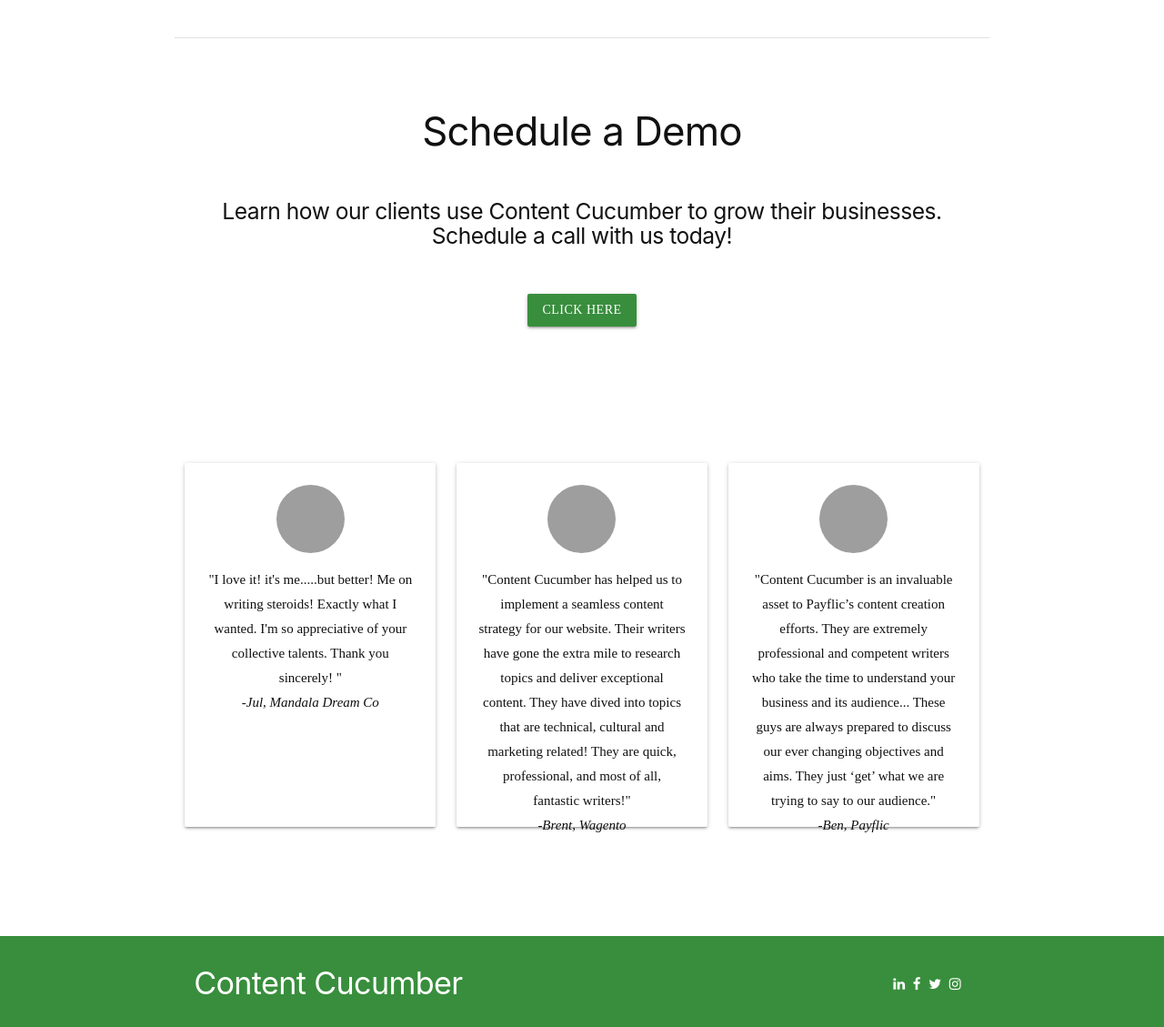
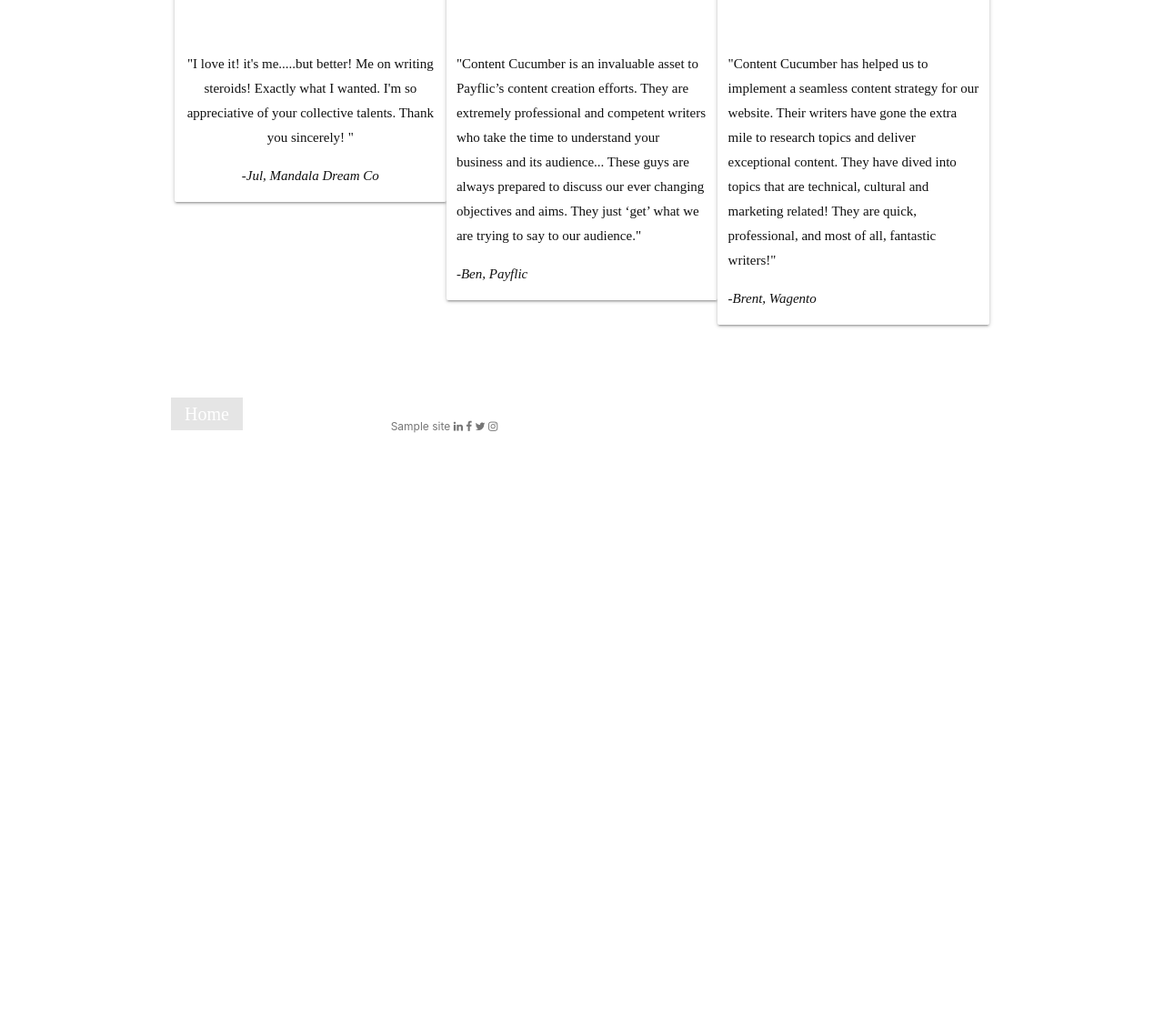
Before and after one commit to djruiz/twentynineteencustom, a WordPress theme: the page made by front-page.php in a window 1280 px wide. Shown: the part 2498-3627 px from the top of the page at 91% size. After the commit the page ends 3044 px from the top, so only its background shows below. Run offline with PHP 8.4 and a stand-in for WordPress, Linux system fonts and the light colour scheme; the site name, menu and one post (Sample post) are stand-ins, and other content is empty; style sheets or scripts are compiled from the project's sources; some libraries are stand-ins or nearby versions; some web fonts are replaced; grey boxes are pictures that could not be loaded.

Commit message:
making testimonial cards

```diff
--- a/front-page.php
+++ b/front-page.php
@@ -1,4 +1,5 @@
 <?php
+
 /**
  * The main template file
  *
@@ -22,27 +23,29 @@
 <!-- Compiled and minified JavaScript -->
 <script src="https://cdnjs.cloudflare.com/ajax/libs/materialize/1.0.0/js/materialize.min.js"></script>
 <!-- Compiled and minified CSS -->
-<link rel="stylesheet" media="screen" href="https://fontlibrary.org/face/glacial-indifference" type="text/css"/>
+<link rel="stylesheet" media="screen" href="https://fontlibrary.org/face/glacial-indifference" type="text/css" />
 
 
-<script src="https://js.chargebee.com/v2/chargebee.js" data-cb-site="contentcucumber" ></script>
+<script src="https://js.chargebee.com/v2/chargebee.js" data-cb-site="contentcucumber"></script>
 <!-- Compiled and minified JavaScript -->
 
 
 <section id="primary" class="content-area">
   <main id="main" class="site-main">
     <div class="container">
-            <div style="margin: 150px 0;" class="row">
+      <div style="margin: 15vh 0;" class="row">
         <div class="col s12 m6">
           <h3>We write blogs that grow businesses</h3>
-                <h5>Don't worry about training, hiring, or freelancers.  Get teamed up with a writer that brings your blogs to life.</h5>
-                <a style="margin: 10px 0;" href="<?php $id = 1234; echo get_page_link($id);?>" class="btn green darken-2">How it Works</a>
-                <a style="margin: 10px;" href="<?php $id = 1197; echo get_page_link($id);?>" class="btn green darken-2 ">Pricing</a>
+          <h5>Don't worry about training, hiring, or freelancers. Get teamed up with a writer that brings your blogs to life.</h5>
+          <a style="margin: 10px 0;" href="<?php $id = 1234;
+                                            echo get_page_link($id); ?>" class="btn green darken-2">How it Works</a>
+          <a style="margin: 10px;" href="<?php $id = 1197;
+                                          echo get_page_link($id); ?>" class="btn green darken-2 ">Pricing</a>
 
         </div>
         <div class="col s12 m6 right-align">
           <!--<img style="width: 350px; border-radius: 50%;" src="http://localhost/wordpress/wp-content/uploads/2019/12/600866_Blog-image-design_Op02_121219.png" alt="testing"> -->
-                <?php echo wp_get_attachment_image( 26, array('350', '1000'), "", array( "class" => "" ) );  ?>
+          <?php echo wp_get_attachment_image(26, array('350', '1000'), "", array("class" => ""));  ?>
         </div>
       </div>
 
@@ -57,7 +60,7 @@
       <div class="row">
         <div class="col s12">
           <div class="video-container">
-        <iframe width="400" height="480" src="//www.youtube.com/embed/Q8TXgCzxEnw?rel=0" frameborder="0" allowfullscreen></iframe>
+            <iframe width="400" height="480" src="https://www.youtube.com/embed/COK8Rcsxfj4" frameborder="0" allow="accelerometer; autoplay; encrypted-media; gyroscope; picture-in-picture" allowfullscreen></iframe>
           </div>
         </div>
       </div>
@@ -69,7 +72,7 @@
           <div class="card">
             <div class="card-content center-align" style="margin: 100px 0;">
               <span class="card-title center-align">
-          <?php echo wp_get_attachment_image( 25, array('125', '125'), "", array( "class" => "img-responsive" ) );  ?>
+                <?php echo wp_get_attachment_image(25, array('125', '125'), "", array("class" => "img-responsive"));  ?>
               </span>
               <h5>You Request</h5>
               <p>Describe what you'd like us to write.
@@ -82,7 +85,7 @@
           <div class="card">
             <div class="card-content center-align" style="margin: 100px 0;">
               <span class="card-title center-align">
-          <?php echo wp_get_attachment_image( 23, array('125', '125'), "", array( "class" => "img-responsive" ) );  ?>
+                <?php echo wp_get_attachment_image(23, array('125', '125'), "", array("class" => "img-responsive"));  ?>
               </span>
               <h5>We Create</h5>
               <p>Work with the same writer on every project.
@@ -95,7 +98,7 @@
           <div class="card">
             <div class="card-content center-align" style="margin: 100px 0;">
               <span class="card-title">
-          <?php echo wp_get_attachment_image( 24, array('125', '125'), "", array( "class" => "img-responsive" ) );  ?>
+                <?php echo wp_get_attachment_image(24, array('125', '125'), "", array("class" => "img-responsive"));  ?>
               </span>
               <h5>You Receive</h5>
               <p>Build a loyal audience of readers.
@@ -107,25 +110,13 @@
       </div>
 
       <div class="row center-align" style="margin-bottom: 50px;">
-    <a href="<?php $id = 1197; echo get_page_link($id);?>" class="read-more-button btn green darken-2">Get Started</a>
+        <a href="<?php $id = 1197;
+                  echo get_page_link($id); ?>" class="read-more-button btn green darken-2">Get Started</a>
       </div>
 
       <div class="divider"></div>
 
-    <div class="row" style="margin: 100px 0;">
-        <div class="col s12 m6 ">
-            <div class="video-container z-depth-2">
-                <iframe width="853" height="480" src="//www.youtube.com/embed/Q8TXgCzxEnw?rel=0" frameborder="0" allowfullscreen></iframe>
-            </div>
-        </div>
-        <div class="col s12 m6 center-align">
-                <h3>Why we do it</h3>
-                <h6 style="margin: 50px 0;">Lorem ipsum dolor sit amet, consectetur adipisicing elit. Provident, asperiores ratione et id incidunt excepturi eveniet nemo tempora nostrum veniam quam nam fugit magni, quibusdam a ex! Consequatur, libero. Quas!</h6>
-                <a href="#" class="btn green darken-2">Click Here</a>
-        </div>
 
-    </div>
-    <div class="divider"></div>
 
       <div style="margin-top: 50px; margin-bottom: 50px;" class="row center-align">
         <div class="col s12">
@@ -141,40 +132,41 @@
         </form>
       </div>
 
-            <div class="row center-align">
-            <div class="col s12 m4">
-      <div class="card">
-        <div class="card-content" style="margin: 100px 0;">
-          <span class="card-title center-align">
-          <img style="border-radius: 50%; height: 75px; width: 75px;" src="http://localhost/wordpress/wp-content/uploads/2019/12/0.png" alt="">
-          </span>
+      <div class="row">
+        <div class="col m4 card center-align">
+          <div class="card-image center-align" style="height: 200px; display: flex; align-items: center;">
+
+            <img class="center-align" src=" http://localhost/wordpress/wp-content/uploads/2020/01/mandala-gold-on-white-bg-1_180x.png" alt="">
+          </div>
+          <div class="">
             <p>"I love it! it's me.....but better! Me on writing steroids! Exactly what I wanted. I'm so appreciative of your collective talents. Thank you sincerely! "</p>
             <p><i>-Jul, Mandala Dream Co</i></p>
           </div>
         </div>
+
+        <div class="col m4 card">
+
+          <div class="card-image" style="height: 200px; display: flex; align-items: center;">
+            <img src="http://localhost/wordpress/wp-content/uploads/2020/01/stickyLogo.png" alt="">
           </div>
-    <div class="col s12 m4">
-      <div class="card">
-        <div class="card-content" style="margin: 100px 0;">
-          <span class="card-title center-align">
-          <img style="border-radius: 50%; height: 75px; width: 75px;" src="http://localhost/wordpress/wp-content/uploads/2019/12/twitter.png" alt="">
-          </span>
+          <div class="">
+            <p>"Content Cucumber is an invaluable asset to Payflic’s content creation efforts. They are extremely professional and competent writers who take the time to understand your business and its audience... These guys are always prepared to discuss our ever changing objectives and aims. They just ‘get’ what we are trying to say to our audience."</p>
+            <p><i>-Ben, Payflic</i></p>
+          </div>
+        </div>
+        <div class="col m4 card">
+
+          <div class="card-image" style="height: 200px; display: flex; align-items: center;">
+            <img src="http://localhost/wordpress/wp-content/uploads/2020/01/wagneto.png" alt="">
+          </div>
+          <div class="">
             <p>"Content Cucumber has helped us to implement a seamless content strategy for our website. Their writers have gone the extra mile to research topics and deliver exceptional content. They have dived into topics that are technical, cultural and marketing related! They are quick, professional, and most of all, fantastic writers!"</p>
             <p><i>-Brent, Wagento</i></p>
           </div>
         </div>
       </div>
-    <div class="col s12 m4">
-      <div class="card">
-        <div class="card-content" style="margin: 100px 0;">
-          <span class="card-title center-align">
-          <img style="border-radius: 50%; height: 75px; width: 75px;" src="http://localhost/wordpress/wp-content/uploads/2019/12/twitter.png" alt="">
-          </span>
-          <p>"Content Cucumber is an invaluable asset to Payflic’s content creation efforts. They are extremely professional and competent writers who take the time to understand your business and its audience... These guys are always prepared to discuss our ever changing objectives and aims. They just ‘get’ what we are trying to say to our audience."</p>
-          <p><i>-Ben, Payflic</i></p>
-        </div>
-      </div>
-    </div>
+
+
     </div>
     </div>
     </div>
@@ -185,7 +177,7 @@
     </div>
     </div>
     <script>
-$(document).ready(function(){
+      $(document).ready(function() {
         $('.modal').modal();
       })
     </script>
@@ -195,12 +187,12 @@
 
 
 <style>
-
   body {
     font-family: 'GlacialIndifferenceRegular';
     font-weight: normal;
     font-style: normal;
   }
+
   /* Inactive/Active Default input field color */
   .input-field input[type]:not([readonly]),
   .input-field input[type]:focus:not([readonly]),
@@ -264,30 +256,18 @@
   }
 
 
-    #colophon {
-      display: none;
-    }
+
   .card .card-content {
     height: 400px;
+  }
+
+  .card-image {
+    height: 150px;
+    width: 150px;
+
   }
 </style>
 
 <?php
 get_footer();
 ?>
-<footer class="green darken-2" style=" height: 100px;">
-    <div class="container" style="color: white !important;">
-    <div class="row" style="padding: 10px; 30px; margin-bottom: 0;">
-        <div class="col s8">
-        <h4>Content Cucumber</h4>
-        </div>
-
-        <div class="col s4 right-align" style="margin-top: 30px;">
-        <a style="margin: 0 2.5px; color: white;" href="https://www.linkedin.com/company/content-cucumber" class="fa fa-linkedin"></a>
-		<a style="margin: 0 2.5px;color: white;" href="https://www.facebook.com/CucumberContent/" class="fa fa-facebook"></a>
-        <a style="margin: 0 2.5px;color: white;" href="https://twitter.com/contentcucumber?lang=en" class="fa fa-twitter"></a>
-        <a style="margin: 0 10px 0 2.5px; color: white;" href="https://www.instagram.com/contentcucumber/?hl=en" class="fa fa-instagram"></a>
-        </div>
-
-
-</footer>
--- a/header.php
+++ b/header.php
@@ -31,14 +31,25 @@
     }
 
     section#recent-posts-2.widget.widget_recent_entries ul li a {
-        color: green !important;
+		color: green !important;
+		font-size: 12px !important;
+		font-family: 'GlacialIndifferenceRegular';
     }
 
     section#archives-2.widget.widget_archive ul li a {
-        color: green !important;
+		color: green !important;
+		font-size: 12px !important;
+		font-family: 'GlacialIndifferenceRegular';
     }
     section#meta-2.widget.widget_meta ul li a {
-        color: green !important;
+		color: green !important;
+		font-size: 12px !important;
+		font-family: 'GlacialIndifferenceRegular';
+	}
+	section#categories-2.widget_categories ul li a {
+		color: green !important;
+		font-size: 12px !important;
+		font-family: 'GlacialIndifferenceRegular';
 	}
 
 
@@ -79,4 +90,4 @@
 			<?php endif; ?>
 		</header><!-- #masthead -->
 
-	<div id="content" class="site-content">
+	<div class="site-content">
--- a/home.php
+++ b/home.php
@@ -43,7 +43,7 @@
 		</main><!-- .site-main -->
 	</section><!-- .content-area -->
 		</div>
-		<div id="sidebar" style="margin-top: 25px;" class="col s4">
+		<div id="sidebar" style="" class="col s4">
 			<?php
 				//get_template_part( 'template-parts/footer/footer', 'widgets' );
 				get_template_part('template-parts/sidebar/sidebar');
--- a/sass/navigation/_menu-main-navigation.scss
+++ b/sass/navigation/_menu-main-navigation.scss
@@ -5,6 +5,8 @@
   -moz-box-shadow: none;
   box-shadow: none;
   background: transparent;
+  display: flex;
+  align-items: center;
 }
 .main-navigation {
   margin-top: #{0.25 * $size__spacing-unit};
--- a/sass/site/header/_site-header.scss
+++ b/sass/site/header/_site-header.scss
@@ -1,8 +1,6 @@
 // Site header
 
 #menu-header {
-  padding: 25px;
-  margin: 25px;
 }
 html {
   margin: 0 !important;
--- /dev/null
+++ b/sass/site/sidebar/sidebar.scss
@@ -0,0 +1,3 @@
+div#sidebar.col.s4 {
+  font-size: 12px !important;
+}
--- a/template-parts/header/site-branding.php
+++ b/template-parts/header/site-branding.php
@@ -23,59 +23,22 @@
       </script>
 	</head>
 
-<div class="site-branding">
-
-	<?php /* if ( has_custom_logo() ) : ?>
-		<div class="site-logo"><?php the_custom_logo(); ?></div>
-	<?php endif; ?>
-	<?php $blog_info = get_bloginfo( 'name' ); ?>
-
-
-	*/
-	?>
-
-	<?php /* if ( has_nav_menu( 'social' ) ) : ?>
-		<nav class="social-navigation" aria-label="<?php esc_attr_e( 'Social Links Menu', 'twentynineteen' ); ?>">
-			<?php
-			wp_nav_menu(
-				array(
-					'theme_location' => 'social',
-					'menu_class'     => 'social-links-menu',
-					'link_before'    => '<span class="screen-reader-text">',
-					'link_after'     => '</span>' . twentynineteen_get_icon_svg( 'link' ),
-					'depth'          => 1,
-				)
-			);
-			?>
-		</nav><!-- .social-navigation -->
-	<?php endif; */?>
-</div><!-- .site-branding -->
-
-<script src="https://cdnjs.cloudflare.com/ajax/libs/jquery/3.3.1/jquery.min.js"></script>
-
-<link rel="stylesheet" href="https://cdnjs.cloudflare.com/ajax/libs/materialize/1.0.0-beta/css/materialize.min.css">
-
-<script src="https://cdnjs.cloudflare.com/ajax/libs/materialize/1.0.0-beta/js/materialize.min.js"></script>
-
-<link href="https://fonts.googleapis.com/icon?family=Material+Icons" rel="stylesheet">
-
-
-<nav class="navbar-fixed green darken-2" style="height: 125px; padding:0px 10px; position: fixed;">
-
-<div class="nav-wrapper">
-
-
-		<a href="http://localhost/wordpress/" class="brand-logo">
+<div class="navigation green darken-2">
+		<div style="margin-left: 20px;" class="toggle-icon">
+		<a href="http://localhost/wordpress/" class="">
+			<a href="#" class="sidenav-trigger" data-target="mobile-nav">
+				<i style="text-decoration: none;" class="white-text material-icons medium">menu</i>
+			</a>
+		</div>
+		<div class="">
 		<!-- <img class="img-logo" src="http://localhost/wordpress/wp-content/uploads/2019/12/CC-Logo-with-Words.png" style="margin: 10px; width: 250px; height: 100px;" alt="">-->
 		<?php
 			$custom_logo_id = get_theme_mod( 'custom_logo' );
 			$custom_logo_url = wp_get_attachment_image_url( $custom_logo_id , 'full' );
 			echo '<img class="site-logo" src="' . esc_url( $custom_logo_url ) . '" style="margin: 10px; width: 250px; height: 100px;"alt="">';?>
 		</a>
-
-		<a href="#" class="sidenav-trigger" data-target="mobile-nav">
-			<i style="text-decoration: none;" class="white-text material-icons">menu</i>
-		</a>
+		</div>
+		<div class="nav-links">
 
 			<?php if ( has_nav_menu( 'menu-1' ) ) : ?>
 			<nav id="site-navigation" class="site-nav" aria-label="<?php esc_attr_e( 'Top Menu', 'twentynineteen' ); ?>">
@@ -94,18 +57,30 @@
 					)
 				);
 			?>
-		</nav><!-- #site-navigation -->
 			<?php endif; ?>
-		<ul class="right hide-on-med-and-down" style="padding: 25px 100px;" >
-		<!--
-			<li><a class="white-text" href="http://localhost/wordpress/">Home</a></li>
-			<li><a class="white-text" href="http://localhost/wordpress/blog/">Blog</a></li>
-			<li><a class="white-text" href="http://localhost/wordpress/pricing/test/">Pricing</a></li>
-			<li><a class="white-text" href="http://localhost/wordpress/affiliates/">Affililates</a></li>
-		-->
-		</ul>
+		</div>
+</div>
 
-</nav>
+<style>
+
+.navigation {
+	display: flex;
+	justify-content: space-between;
+	align-items: center;
+}
+
+
+</style>
+
+
+
+<script src="https://cdnjs.cloudflare.com/ajax/libs/jquery/3.3.1/jquery.min.js"></script>
+
+<link rel="stylesheet" href="https://cdnjs.cloudflare.com/ajax/libs/materialize/1.0.0-beta/css/materialize.min.css">
+
+<script src="https://cdnjs.cloudflare.com/ajax/libs/materialize/1.0.0-beta/js/materialize.min.js"></script>
+
+<link href="https://fonts.googleapis.com/icon?family=Material+Icons" rel="stylesheet">
 
 
 
@@ -133,18 +108,21 @@
 	  font-family: 'GlacialIndifferenceRegular';
 	}
 
+.toggle-icon {
+	display: none;
+}
 
 /*
 @media screen and (max-width: 1024px) {   .div1 { display: none; } }
  */
 @media screen and (max-width: 992px){
-	#site-navigation { display: none; } }
+	#site-navigation { display: none; }
+	.toggle-icon { display: inline; }
+	.nav-links { display: none; }
+}
 
 @media screen and (max-width: 530px){
-	.site-logo {
-		width: 180px !important;
-		height: 80px !important;
-	}
+
 	nav.navbar-fixed.green.darken-2 {
 		height: 100px !important;
 	}
@@ -200,6 +178,9 @@
   <!--JavaScript at end of body for optimized loading-->
   <script type="text/javascript" src="js/materialize.min.js"></script>
   <style>
+			.sidenav a:hover{
+					color: black !important;
+			}
 
 			nav.navigation.pagination {
 				background: none;
```
Also changed, not shown: howitworks.php (+2 -19 lines), pricingCards.php (+5 -23 lines), search.php (+39 -32 lines), template-parts/footer/footer-social.php (added, +15 -0 lines), style.css, 1 other file. Lines whose indentation alone changed are shown as unchanged.
